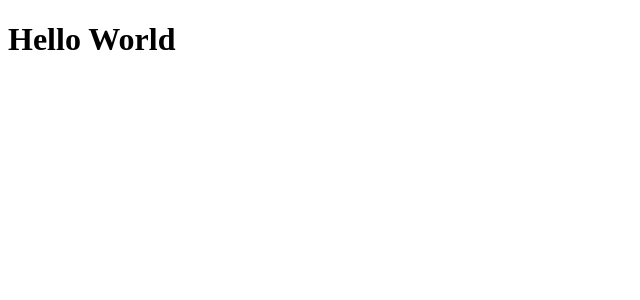
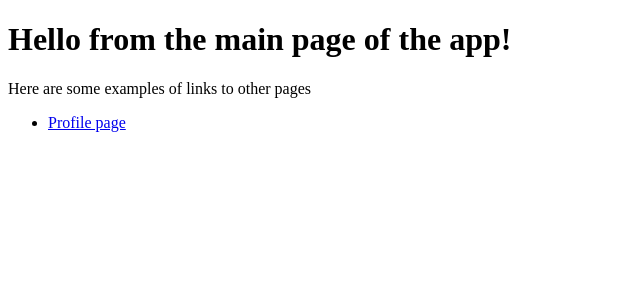
Before and after one commit to SaraToth/react-router, a React (Vite) app: page / in a window 1280 px wide. Shown: the top 300 px of the page, without its empty margins (0-640 px from the left). Built offline with nearby package versions, Linux system fonts and the light colour scheme.

Commit message:
Feat: Update App and create Profile component page
These will be two seperate pages, that we can use to test working with react router

```diff
--- a/src/App.jsx
+++ b/src/App.jsx
@@ -3,7 +3,17 @@
 function App() {
 
   return (
-    <h1>Hello World</h1>
+    <div>
+      <h1>Hello from the main page of the app!</h1>
+      <p>Here are some examples of links to other pages</p>
+      <nav>
+        <ul>
+          <li>
+            <a href="profile">Profile page</a>
+          </li>
+        </ul>
+      </nav>
+    </div>
   )
 }
 
```
Also changed, not shown: src/Profile.jsx (added, +10 -0 lines).
